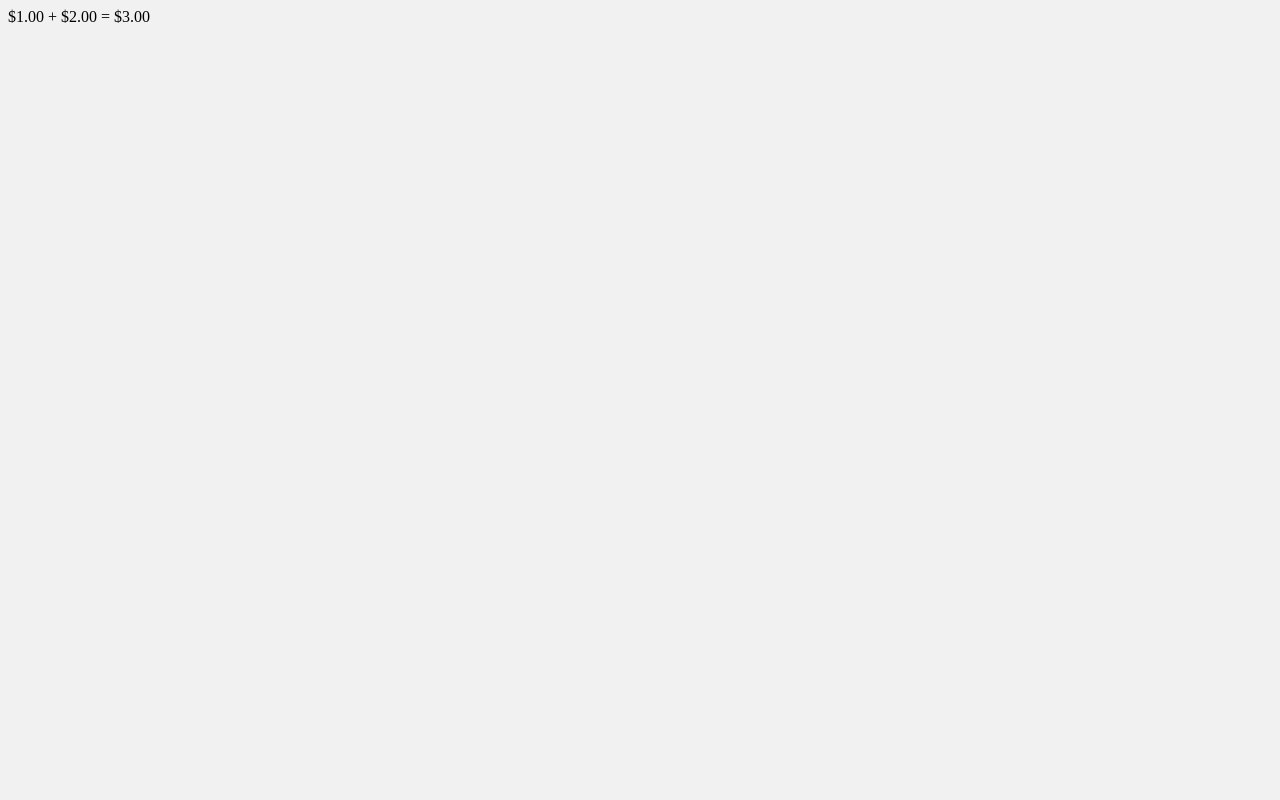
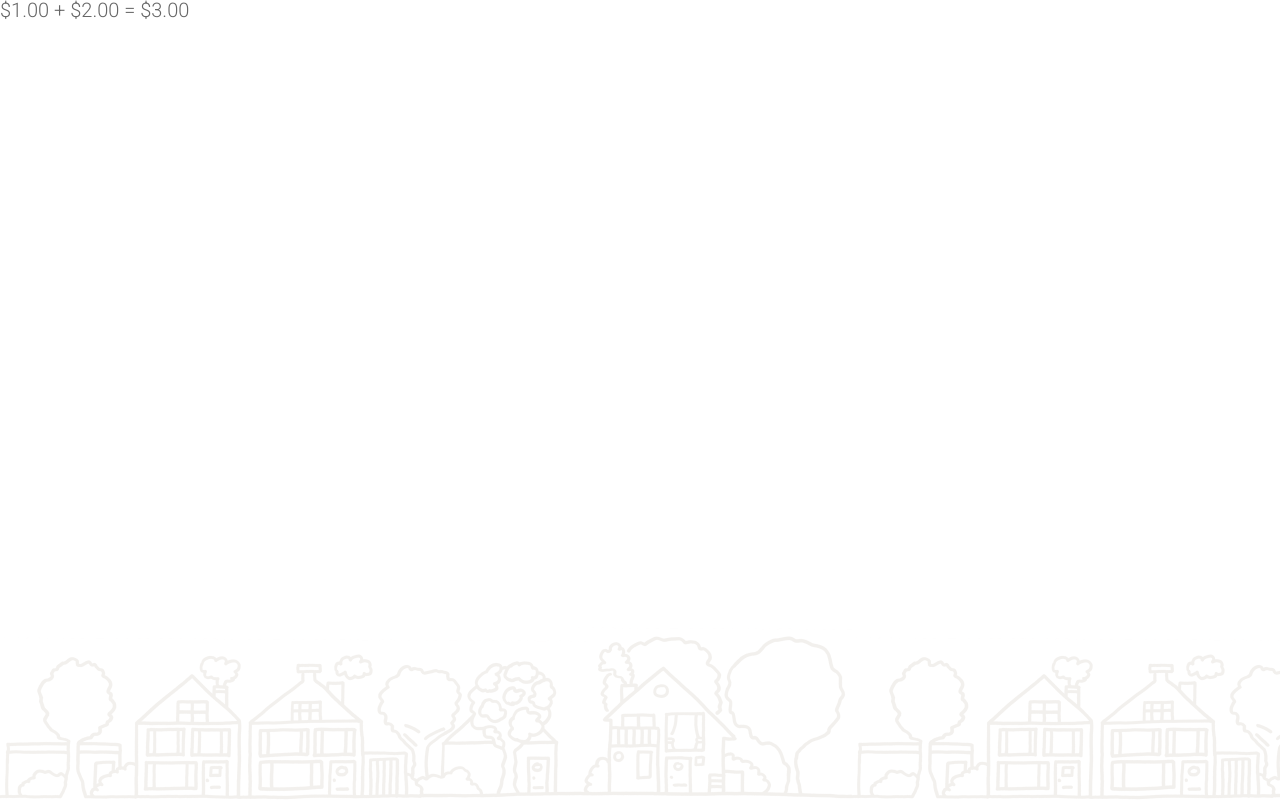
Before and after one commit to abbazabacto/picnic, a website: page index.html in a window 1280 px wide. Drawn offline with nearby package versions, Linux system fonts and the light colour scheme; some packages are replaced by stand-ins of ours; a script that the page names is missing.

Commit message:
add some default styling

```diff
--- /dev/null
+++ b/sass/_reset.scss
@@ -0,0 +1,48 @@
+/* http://meyerweb.com/eric/tools/css/reset/
+   v2.0 | 20110126
+   License: none (public domain)
+*/
+
+html, body, div, span, applet, object, iframe,
+h1, h2, h3, h4, h5, h6, p, blockquote, pre,
+a, abbr, acronym, address, big, cite, code,
+del, dfn, em, img, ins, kbd, q, s, samp,
+small, strike, strong, sub, sup, tt, var,
+b, u, i, center,
+dl, dt, dd, ol, ul, li,
+fieldset, form, label, legend,
+table, caption, tbody, tfoot, thead, tr, th, td,
+article, aside, canvas, details, embed,
+figure, figcaption, footer, header, hgroup,
+menu, nav, output, ruby, section, summary,
+time, mark, audio, video {
+	margin: 0;
+	padding: 0;
+	border: 0;
+	font-size: 100%;
+	font: inherit;
+	vertical-align: baseline;
+}
+/* HTML5 display-role reset for older browsers */
+article, aside, details, figcaption, figure,
+footer, header, hgroup, menu, nav, section {
+	display: block;
+}
+body {
+	line-height: 1;
+}
+ol, ul {
+	list-style: none;
+}
+blockquote, q {
+	quotes: none;
+}
+blockquote:before, blockquote:after,
+q:before, q:after {
+	content: '';
+	content: none;
+}
+table {
+	border-collapse: collapse;
+	border-spacing: 0;
+}
--- a/sass/picnic.scss
+++ b/sass/picnic.scss
@@ -1,6 +1,29 @@
+@import 'reset';
+
+$font-family: Roboto, 'Helvetica Neue', Helvetica, Roboto, Arial, sans-serif;
+$bg-color: #fff;
+$bg-color-secondary: #F7F7F7;
+$text-color: #666;
+$primary-color: #D0021B;
+
 html,
 body{
   width: 100%;
   min-height: 100%;
-  background: #f1f1f2;
+  font-family: $font-family;
+  font-size: 16px;
+  font-weight: 300;
+  color: $text-color;
+
+  @media screen and (min-width: 768px){
+    font-size: 20px;
+  }
 }
+
+body{
+  background-color: $bg-color;
+  background-image: url('/img/img_skyline@2x.png');
+  background-position: left 100%;
+  background-size: 852px 173px;
+  background-repeat: repeat-x;
+}
```
Also changed, not shown: dist/picnic.css, 1 other file.
